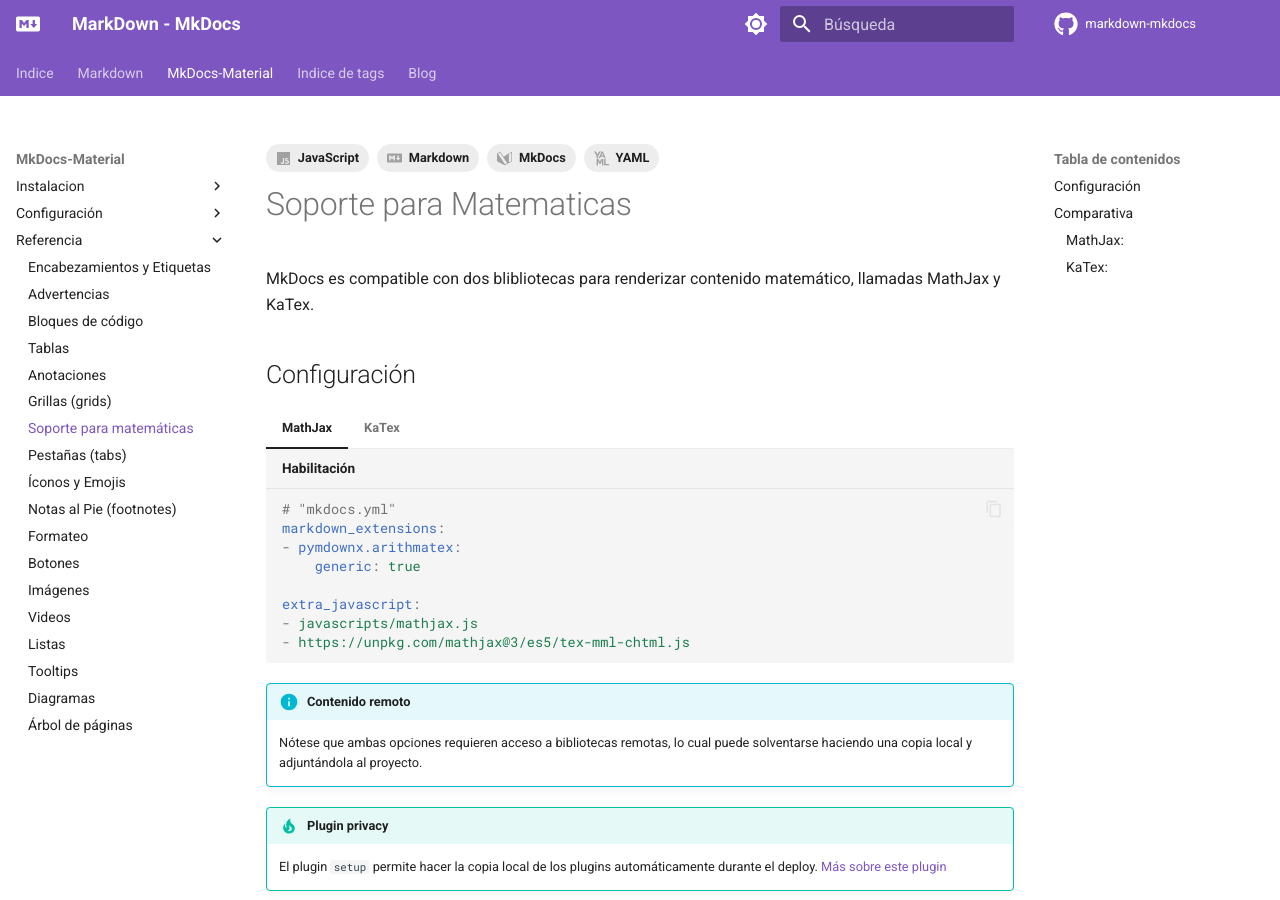
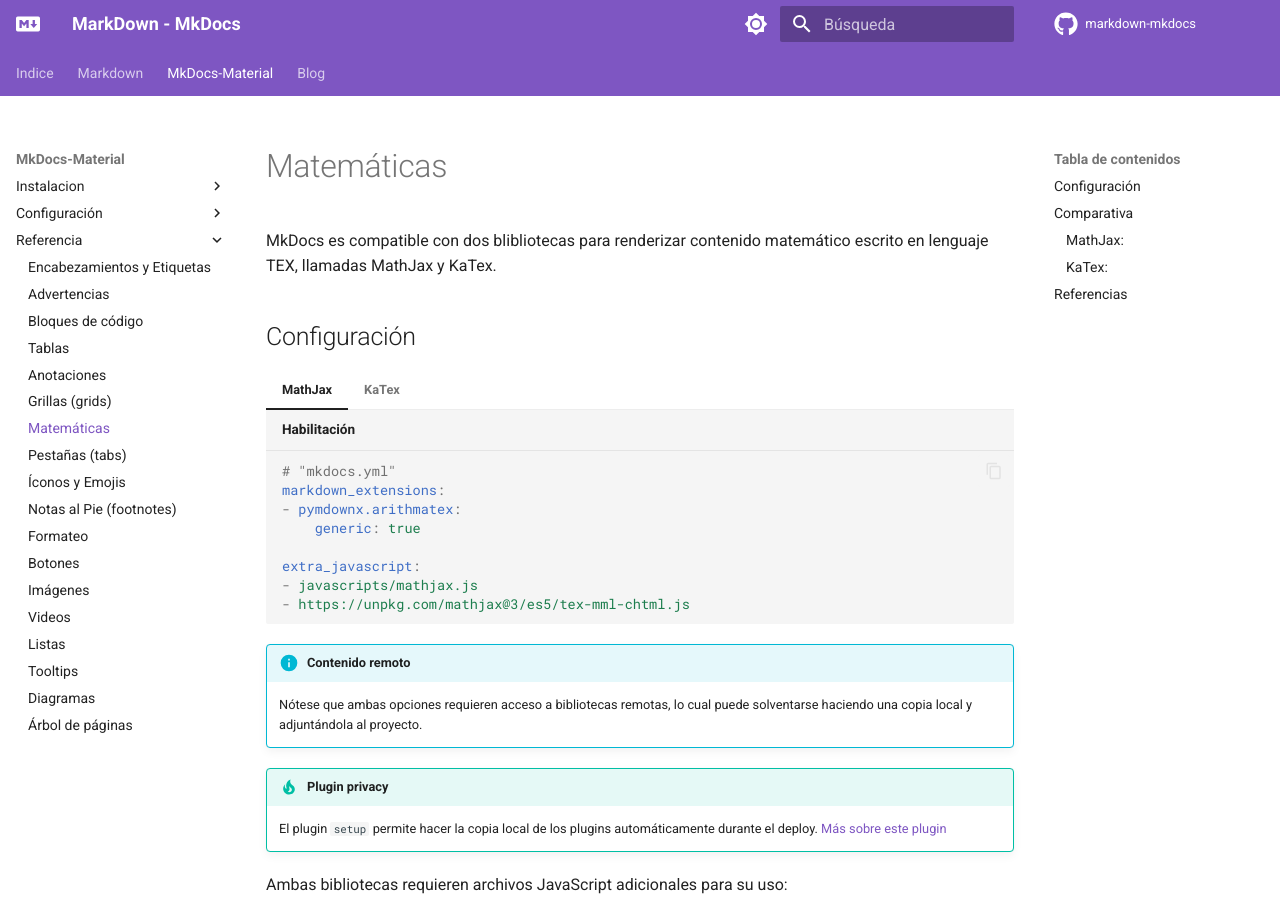
Before and after one commit to alejrot/markdown-mkdocs, an MkDocs documentation site: the page built from docs/mkdocs-material/referencia/matematica.md, in a window 1280 px wide and 900 px high. Built offline with MkDocs 1.6.1 and Material for MkDocs 9.7.7, drawn with Linux system fonts in a browser that asks for light colours; plug-ins that fetch from the network failed and are left out; comment, search, counter and statistics services are not loaded; some of the changed text lies outside the part shown.

Commit message:
Blog: contenido unificado - Ptrivacy deshabilitado

```diff
--- a/docs/mkdocs-material/referencia/soporte_matematica.md
+++ b/docs/mkdocs-material/referencia/matematica.md
@@ -13,10 +13,12 @@
   # - CSV
 ---
 
-# Soporte para Matematicas
+# Matemáticas
 
 
-MkDocs es compatible con dos blibliotecas para renderizar contenido matemático, llamadas MathJax y KaTex.
+MkDocs es compatible con dos blibliotecas para renderizar contenido matemático
+escrito en lenguaje TEX,
+llamadas MathJax y KaTex.
 
 
 
@@ -152,3 +161,14 @@
 ### KaTex:
 
 - Es muy rápido renderizando.
+
+
+
+
+
+## Referencias
+
+
+[Material for MkDocs - Math](https://squidfunk.github.io/mkdocs-material/reference/math/#mathjax-docsjavascriptsmathjaxjs)
+
+[PyMdown Extensions Documentation - Arithmatex](https://facelessuser.github.io/pymdown-extensions/extensions/arithmatex/)
--- a/mkdocs.yml
+++ b/mkdocs.yml
@@ -322,17 +322,17 @@
   # Imagenes
   - glightbox
 
-  # # privacidad - hace copia local de contenidos remotos
-  - privacy
+  # # # privacidad - hace copia local de contenidos remotos
+  # - privacy
 
   # busqueda
   - search
 
-  # etiquetas
-  # - tags
-  - tags:
-      tags_file: tags.md
-  #     tags_file: mkdocs-material/referencia/tags.md
+  # # etiquetas
+  # # - tags
+  # - tags:
+  #     tags_file: tags.md
+  # #     tags_file: mkdocs-material/referencia/tags.md
 
   - blog:
       # blog_dir: .
@@ -475,7 +475,7 @@
       - Tablas: mkdocs-material/referencia/tablas.md
       - Anotaciones: mkdocs-material/referencia/anotaciones.md
       - Grillas (grids): mkdocs-material/referencia/grids.md
-      - Soporte para matemáticas: mkdocs-material/referencia/soporte_matematica.md
+      - mkdocs-material/referencia/matematica.md
       - Pestañas (tabs): mkdocs-material/referencia/tabs.md
       - Íconos y Emojis: mkdocs-material/referencia/iconos_emojis.md
       - Notas al Pie (footnotes): mkdocs-material/referencia/footnotes.md
@@ -487,6 +487,6 @@
       - Tooltips: mkdocs-material/referencia/tooltips.md
       - Diagramas: mkdocs-material/referencia/diagramas.md
       - Árbol de páginas: mkdocs-material/referencia/pagetree.md
-  - Indice de tags: tags.md
+  # - Indice de tags: tags.md
   - Blog:
     - blog/index.md
--- a/requirements.txt
+++ b/requirements.txt
@@ -6,6 +6,6 @@
 # paquetes agregados
 mkdocs-git-revision-date-localized-plugin
 mkdocs-glightbox
-mkdocs-rss-plugin
+# mkdocs-rss-plugin
 mkdocs-git-committers-plugin-2
-mkdocs-git-authors-plugin
+# mkdocs-git-authors-plugin
```
Also changed, not shown: other parts of docs/mkdocs-material/referencia/matematica.md (+7 -0 lines), docs/blog/posts/v1.0.0.md (deleted, +0 -36 lines), docs/blog/posts/v1.1.0.md (deleted, +0 -35 lines), docs/blog/posts/v1.md (added, +60 -0 lines), docs/mkdocs-material/setup/privacidad_datos.md (+2 -2 lines), 3 other files.
